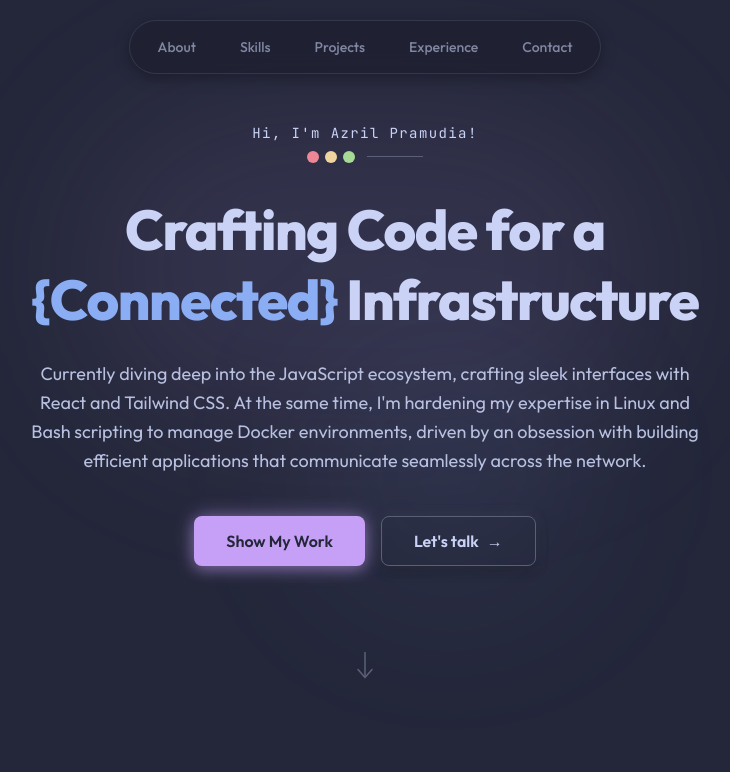
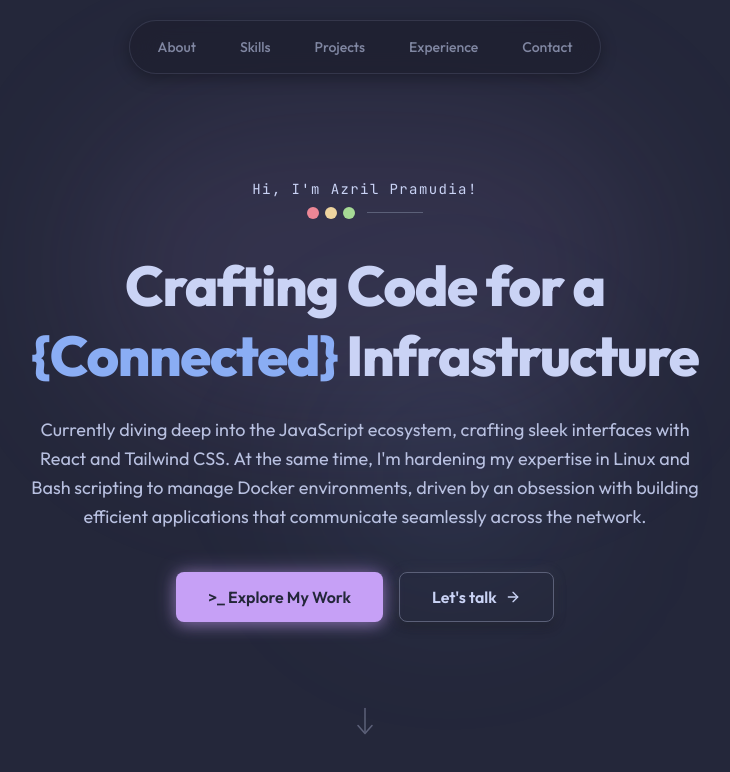
Before and after one commit to azrilpramudia/personal-website, a Next.js app: page / in a window 1280 px wide. Shown: the top 772 px of the page, without its empty margins (275-1005 px from the left). Built offline with nearby package versions, Linux system fonts and the light colour scheme.

Commit message:
chore: change arrowright and teks name

```diff
--- a/src/app/globals.css
+++ b/src/app/globals.css
@@ -88,3 +88,19 @@
   --shadow-surface-hover:
     0 0 24px rgba(147, 154, 183, 0.28), 0 6px 18px rgba(0, 0, 0, 0.45);
 }
+
+/* Navbar Glassmorphim Color */
+@theme {
+  --color-nav-glass: rgba(30, 32, 48, 0.8);
+  --color-nav-dropdown: rgba(30, 32, 48, 0.95);
+  --color-nav-pill: rgba(91, 96, 120, 0.45);
+  --color-nav-active-mobile: rgba(198, 160, 246, 0.1);
+
+  --shadow-nav: 0 4px 16px rgba(0, 0, 0, 0.3);
+  --shadow-nav-scrolled:
+    0 8px 32px rgba(0, 0, 0, 0.45), 0 0 0 1px rgba(198, 160, 246, 0.08);
+  --shadow-nav-dropdown: 0 12px 40px rgba(0, 0, 0, 0.5);
+
+  --border-nav: 1px solid rgba(91, 96, 120, 0.35);
+  --border-nav-dropdown: 1px solid rgba(91, 96, 120, 0.4);
+}
--- a/src/app/page.tsx
+++ b/src/app/page.tsx
@@ -1,9 +1,11 @@
+// import About from "../components/sections/About";
 import Hero from "../components/sections/Hero";
 
 export default function Home() {
   return (
     <main>
       <Hero />
+      {/* <About /> */}
     </main>
   );
 }
--- a/src/components/layout/Navbar.tsx
+++ b/src/components/layout/Navbar.tsx
@@ -108,7 +108,7 @@ export default function Navbar() {
           initial={{ opacity: 0 }}
           animate={{ opacity: 1 }}
           transition={{ delay: 0.3 }}
-          className="font-mono text-sm text-macchiato-mauve tracking-wider"
+          className="font-mono text-sm text-macchiato-text tracking-wider"
         >
           meowhx.dev
         </motion.span>
--- a/src/components/sections/Hero.tsx
+++ b/src/components/sections/Hero.tsx
@@ -2,9 +2,9 @@
 
 import { motion } from "framer-motion";
 import { fadeUpCustom } from "@/src/lib/animation";
+import { ArrowRight } from "lucide-react";
 import Button from "../ui/Button";
 
-// Data dots dekoratif
 const dots = ["bg-macchiato-red", "bg-macchiato-yellow", "bg-macchiato-green"];
 
 export default function Hero() {
@@ -14,10 +14,9 @@ export default function Hero() {
   return (
     <section
       id="home"
-      className="relative min-h-screen flex flex-col items-center justify-center bg-macchiato-base overflow-hidden px-6"
+      className="relative min-h-screen flex flex-col items-center justify-center bg-macchiato-base overflow-hidden px-6 pt-24 md:pt-28"
     >
-      {/* Glow blobs — dekoratif saja, tidak perlu dipisah */}
-      <div className="pointer-events-none absolute left-1/2 top-1/3 -translate-x-1/2 -translate-y-1/2 h-80 w-[560px] rounded-full bg-macchiato-mauve/10 blur-[80px]" />
+      <div className="pointer-events-none absolute left-1/2 top-1/3 -translate-x-1/2 -translate-y-1/2 h-80 w-140 rounded-full bg-macchiato-mauve/10 blur-[80px]" />
       <div className="pointer-events-none absolute bottom-1/4 right-1/3 h-64 w-64 rounded-full bg-macchiato-blue/8 blur-[80px]" />
 
       <div className="relative z-10 flex flex-col items-center text-center max-w-3xl w-full">
@@ -84,10 +83,18 @@ export default function Hero() {
           className="flex flex-col sm:flex-row gap-4 mb-20"
         >
           <Button variant="primary" onClick={() => scrollTo("projects")}>
-            Show My Work
+            &gt;_ Explore My Work
           </Button>
-          <Button variant="secondary" onClick={() => scrollTo("contact")}>
-            Let&apos;s talk <span>→</span>
+          <Button
+            variant="secondary"
+            onClick={() => scrollTo("contact")}
+            className="flex items-center gap-2 group"
+          >
+            Let&apos;s talk
+            <ArrowRight
+              size={16}
+              className="group-hover:translate-x-1 transition-transform"
+            />
           </Button>
         </motion.div>
 
```
